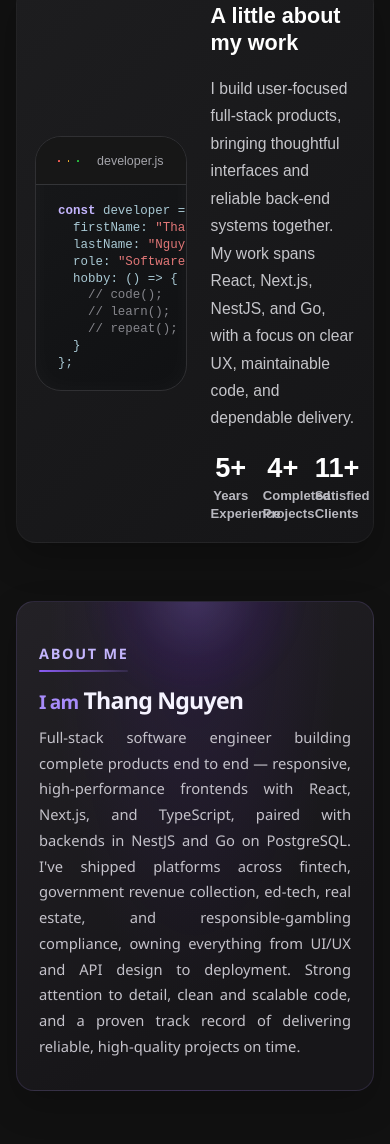
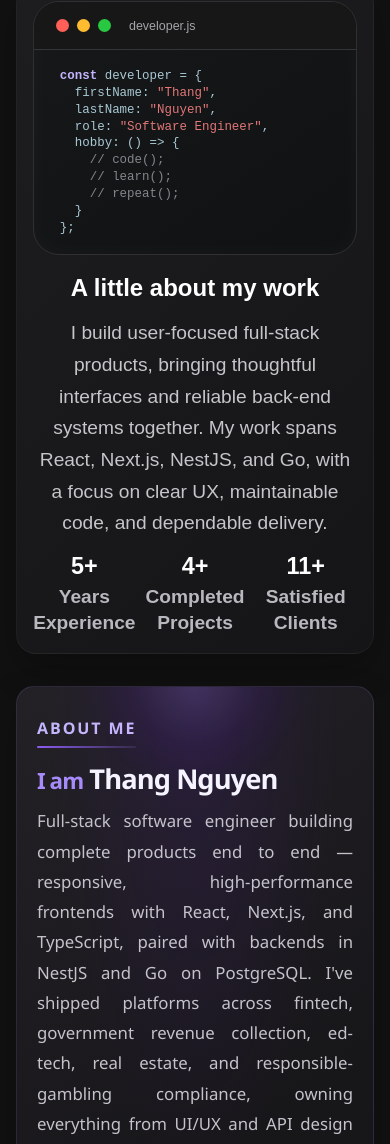
Before and after one commit to hoangthang4167/Thang-Nguyen-Portfolio, a plain HTML site: page index.html in a window 390 px wide. Shown: the part 856-2000 px from the top of the page. Drawn offline with Linux system fonts and the light colour scheme.

Commit message:
Improve mobile About section readability

```diff
--- a/css/sections/hero-about.css
+++ b/css/sections/hero-about.css
@@ -385,6 +385,55 @@
     line-height: 1.4;
 }
 
+@media (max-width: 640px) {
+    .about__container {
+        grid-template-columns: minmax(0, 1fr);
+        gap: 18px;
+        padding: 16px;
+    }
+
+    .about__content {
+        gap: 14px;
+    }
+
+    .about__title {
+        font-size: 1.5rem;
+        line-height: 1.25;
+        text-align: center;
+    }
+
+    .about__description {
+        max-width: none;
+        font-size: 1.2rem;
+        line-height: 1.65;
+        text-align: center;
+    }
+
+    .about__stats {
+        gap: 8px;
+        margin-top: 2px;
+    }
+
+    .about__stat-item {
+        gap: 5px;
+        font-size: 1.2rem;
+    }
+
+    .about__stat-value {
+        font-size: clamp(1.45rem, 6vw, 1.8rem);
+    }
+}
+
+@media (max-width: 380px) {
+    .about__container {
+        padding: 12px;
+    }
+
+    .about__stat-item {
+        font-size: 0.7rem;
+    }
+}
+
 .profile {
     position: relative;
     isolation: isolate;
@@ -498,6 +547,27 @@
     }
 }
 
+@media (max-width: 640px) {
+    .profile {
+        margin-top: 32px;
+        padding: 30px 20px 24px;
+    }
+
+    .profile__title {
+        font-size: 1rem;
+    }
+
+    .profile__name {
+        font-size: clamp(1.65rem, 7vw, 2rem);
+    }
+
+    .profile__description {
+        font-size: 1.05rem;
+        line-height: 1.8;
+        text-align: justify;
+    }
+}
+
 @media (prefers-reduced-motion: reduce) {
     .profile,
     .profile::before,
```
